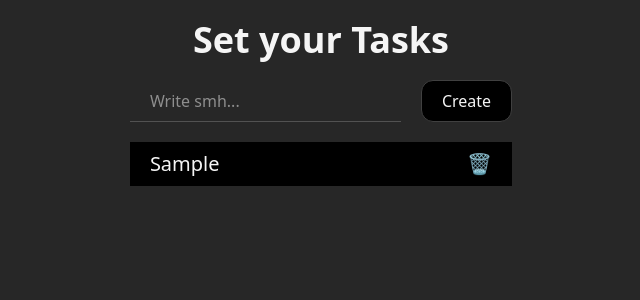
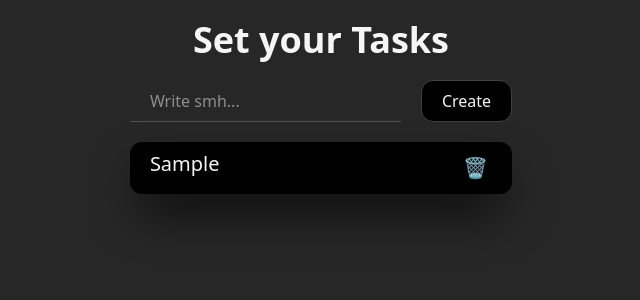
Before and after one commit to Ilya-hb/redux-todo-app, a React (Vite) app: page / in a window 1280 px wide. Both pictures are taken after typing "Sample" into the empty fields and a click on the button "Create". Shown: the top 300 px of the page, without its empty margins (319-959 px from the left). Built offline with nearby package versions, Linux system fonts and the light colour scheme; the HTML template or start-up script is replaced by a standard one.

Commit message:
State upgrade, added Id, text, completed fields

```diff
--- a/src/App.jsx
+++ b/src/App.jsx
@@ -2,6 +2,7 @@ import Form from "./components/Form";
 import TodoList from "./components/TodoList";
 import { useDispatch, useSelector } from "react-redux";
 import { addTodo, deleteTodo } from "./store/todoSlice";
+
 function App() {
   const todos = useSelector((state) => state.todos);
   const dispatch = useDispatch();
--- a/src/components/Form.jsx
+++ b/src/components/Form.jsx
@@ -5,7 +5,7 @@ export default function Form({ handleAddTodo }) {
 
   const handleClick = () => {
     if (!inputVal.trim()) return;
-    handleAddTodo(inputVal);
+    handleAddTodo({ id: Date.now(), text: inputVal, completed: false });
     setInputVal("");
   };
 
--- a/src/components/TodoList.jsx
+++ b/src/components/TodoList.jsx
@@ -1,17 +1,15 @@
-import React from "react";
-
 export default function TodoList({ todos, handleDeleteTodo }) {
   return (
-    <ul className="flex flex-col justify-center items-center">
+    <ul className="flex flex-col justify-center bg-black items-center shadow-black shadow-2xl rounded-xl">
       {todos.map((el, index) => (
         <li
-          className="px-5 py-2 flex justify-between bg-black border-neutral-700 w-full hover:bg-neutral-900 cursor-pointer transition"
-          key={index}
+          className="px-5 py-2 flex justify-between w-full rounded-xl hover:bg-neutral-900 cursor-pointer transition"
+          key={el.id}
         >
-          <p className="text-xl">{el}</p>
+          <p className="text-xl">{el.text}</p>
           <button
             onClick={() => handleDeleteTodo(index)}
-            className="text-xl cursor-pointer"
+            className="text-xl cursor-pointer hover:bg-black p-1 transition hover:scale-110 rounded-full"
           >
             🗑️
           </button>
```
